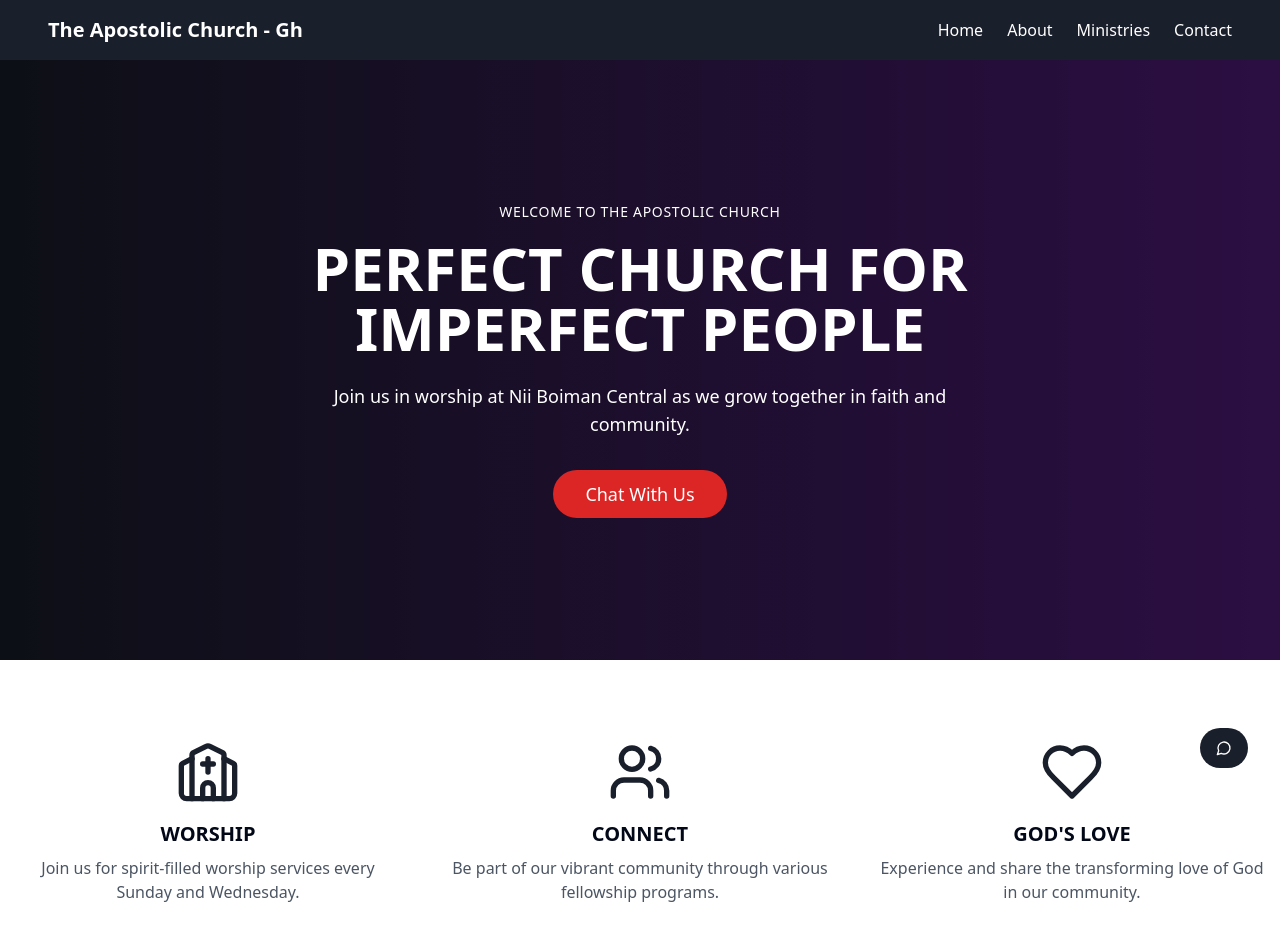
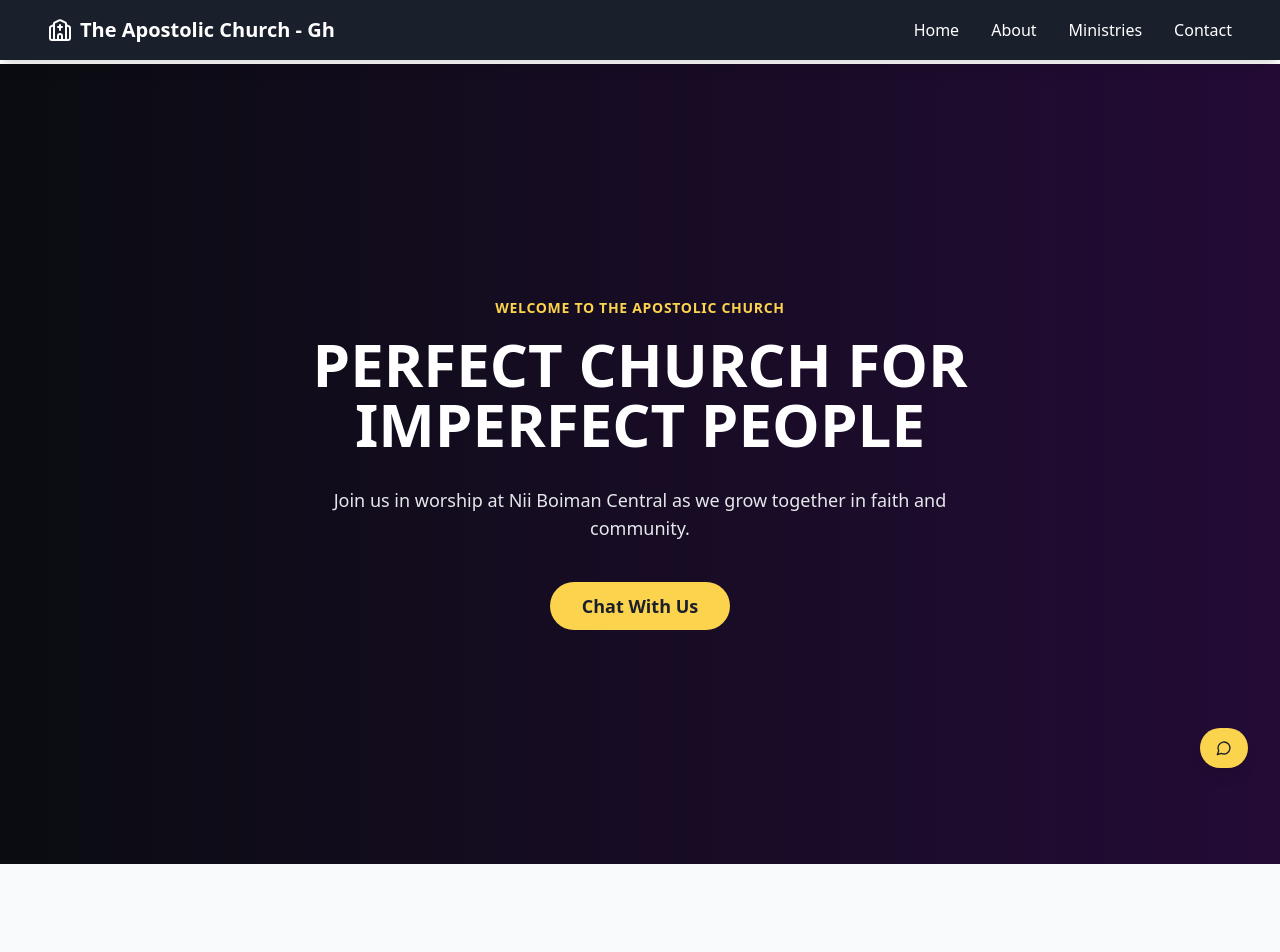
Before and after one commit to karhin20/church-website1, a React (Vite) app: page / in a window 1280 px wide. Shown: the top 952 px of the page. Built offline with nearby package versions, Linux system fonts and the light colour scheme.

Commit message:
Improve website design based on inspiration
Enhance the current website's design by incorporating elements from the reference provided (https://preview.colorlib.com/#salvation) to improve aesthetics and user experience.
[skip gpt_engineer]

```diff
--- a/src/pages/Index.tsx
+++ b/src/pages/Index.tsx
@@ -13,53 +13,58 @@ const Index = () => {
   return (
     <div className="min-h-screen bg-white">
       {/* Navigation */}
-      <nav className="bg-church-primary text-white p-4 relative">
+      <nav className="bg-church-primary text-white p-4 fixed w-full top-0 z-50 shadow-lg">
         <div className="container mx-auto flex justify-between items-center">
-          <h1 className="text-xl font-bold">The Apostolic Church - Gh</h1>
+          <h1 className="text-xl font-bold flex items-center">
+            <Church className="mr-2 h-6 w-6" />
+            <span className="hidden sm:inline">The Apostolic Church - Gh</span>
+            <span className="sm:hidden">TAC-Gh</span>
+          </h1>
 
           {/* Mobile Menu Button */}
           <button
-            className="md:hidden text-white"
+            className="md:hidden text-white hover:text-church-secondary transition-colors"
             onClick={toggleMenu}
+            aria-label="Toggle menu"
           >
             {isMenuOpen ? <X size={24} /> : <Menu size={24} />}
           </button>
 
           {/* Desktop Menu */}
-          <div className="hidden md:flex space-x-6">
-            <a href="#" className="hover:text-church-secondary">Home</a>
-            <a href="#" className="hover:text-church-secondary">About</a>
-            <a href="#" className="hover:text-church-secondary">Ministries</a>
-            <a href="#" className="hover:text-church-secondary">Contact</a>
+          <div className="hidden md:flex space-x-8">
+            <a href="#" className="hover:text-church-secondary transition-colors duration-200 font-medium">Home</a>
+            <a href="#" className="hover:text-church-secondary transition-colors duration-200 font-medium">About</a>
+            <a href="#" className="hover:text-church-secondary transition-colors duration-200 font-medium">Ministries</a>
+            <a href="#" className="hover:text-church-secondary transition-colors duration-200 font-medium">Contact</a>
           </div>
         </div>
 
         {/* Mobile Menu Dropdown */}
         {isMenuOpen && (
-          <div className="absolute top-full left-0 right-0 bg-church-primary md:hidden z-50">
-            <div className="flex flex-col items-center py-4 space-y-4">
-              <a href="#" className="hover:text-church-secondary">Home</a>
-              <a href="#" className="hover:text-church-secondary">About</a>
-              <a href="#" className="hover:text-church-secondary">Ministries</a>
-              <a href="#" className="hover:text-church-secondary">Contact</a>
+          <div className="absolute top-full left-0 right-0 bg-church-primary/95 backdrop-blur-sm md:hidden z-50 animate-fade-in">
+            <div className="flex flex-col items-center py-6 space-y-6">
+              <a href="#" className="hover:text-church-secondary transition-colors duration-200 font-medium">Home</a>
+              <a href="#" className="hover:text-church-secondary transition-colors duration-200 font-medium">About</a>
+              <a href="#" className="hover:text-church-secondary transition-colors duration-200 font-medium">Ministries</a>
+              <a href="#" className="hover:text-church-secondary transition-colors duration-200 font-medium">Contact</a>
             </div>
           </div>
         )}
       </nav>
 
       {/* Hero Section */}
-      <section className="relative h-[600px] bg-gradient-to-r from-church-primary to-purple-900 text-white">
-        <div className="absolute inset-0 bg-black/50"></div>
+      <section className="relative h-screen bg-gradient-to-r from-church-primary to-purple-900 text-white mt-16">
+        <div className="absolute inset-0 bg-black/60"></div>
         <div className="relative container mx-auto h-full flex flex-col justify-center items-center text-center px-4">
-          <h2 className="text-sm uppercase tracking-wider mb-4">Welcome to The Apostolic Church</h2>
-          <h1 className="text-4xl md:text-6xl font-bold mb-6">
+          <h2 className="text-sm uppercase tracking-wider mb-4 text-church-secondary font-semibold animate-fade-in">Welcome to The Apostolic Church</h2>
+          <h1 className="text-4xl md:text-6xl font-bold mb-8 leading-tight animate-fade-in delay-100">
             PERFECT CHURCH FOR<br />IMPERFECT PEOPLE
           </h1>
-          <p className="max-w-2xl mb-8 text-lg">
+          <p className="max-w-2xl mb-10 text-lg text-gray-200 animate-fade-in delay-200">
             Join us in worship at Nii Boiman Central as we grow together in faith and community.
           </p>
-          <Link to="/chat">
-            <Button className="bg-red-600 hover:bg-red-700 text-white px-8 py-6 text-lg rounded-full">
+          <Link to="/chat" className="animate-fade-in delay-300">
+            <Button className="bg-church-secondary hover:bg-church-secondary/90 text-church-primary px-8 py-6 text-lg rounded-full font-semibold transition-all duration-300 hover:scale-105">
               Chat With Us
             </Button>
           </Link>
@@ -67,37 +72,37 @@ const Index = () => {
       </section>
 
       {/* Features Section */}
-      <section className="py-20 bg-white">
+      <section className="py-24 bg-gray-50">
         <div className="container mx-auto grid md:grid-cols-3 gap-12 px-4">
           {/* Worship */}
-          <div className="text-center">
-            <div className="flex justify-center mb-4">
-              <Church className="w-16 h-16 text-church-primary" />
+          <div className="text-center group hover:scale-105 transition-transform duration-300 p-8 rounded-lg bg-white shadow-lg">
+            <div className="flex justify-center mb-6">
+              <Church className="w-16 h-16 text-church-secondary group-hover:text-church-primary transition-colors duration-300" />
             </div>
-            <h3 className="text-xl font-bold mb-2">WORSHIP</h3>
-            <p className="text-gray-600">
+            <h3 className="text-2xl font-bold mb-4 text-church-primary">WORSHIP</h3>
+            <p className="text-gray-600 leading-relaxed">
               Join us for spirit-filled worship services every Sunday and Wednesday.
             </p>
           </div>
 
           {/* Connect */}
-          <div className="text-center">
-            <div className="flex justify-center mb-4">
-              <Users className="w-16 h-16 text-church-primary" />
+          <div className="text-center group hover:scale-105 transition-transform duration-300 p-8 rounded-lg bg-white shadow-lg">
+            <div className="flex justify-center mb-6">
+              <Users className="w-16 h-16 text-church-secondary group-hover:text-church-primary transition-colors duration-300" />
             </div>
-            <h3 className="text-xl font-bold mb-2">CONNECT</h3>
-            <p className="text-gray-600">
+            <h3 className="text-2xl font-bold mb-4 text-church-primary">CONNECT</h3>
+            <p className="text-gray-600 leading-relaxed">
               Be part of our vibrant community through various fellowship programs.
             </p>
           </div>
 
           {/* God's Love */}
-          <div className="text-center">
-            <div className="flex justify-center mb-4">
-              <Heart className="w-16 h-16 text-church-primary" />
+          <div className="text-center group hover:scale-105 transition-transform duration-300 p-8 rounded-lg bg-white shadow-lg">
+            <div className="flex justify-center mb-6">
+              <Heart className="w-16 h-16 text-church-secondary group-hover:text-church-primary transition-colors duration-300" />
             </div>
-            <h3 className="text-xl font-bold mb-2">GOD'S LOVE</h3>
-            <p className="text-gray-600">
+            <h3 className="text-2xl font-bold mb-4 text-church-primary">GOD'S LOVE</h3>
+            <p className="text-gray-600 leading-relaxed">
               Experience and share the transforming love of God in our community.
             </p>
           </div>
@@ -107,7 +112,7 @@ const Index = () => {
       {/* Chat Button (Fixed) */}
       <div className="fixed bottom-8 right-8">
         <Link to="/chat">
-          <Button className="bg-church-primary hover:bg-church-primary/90 text-white rounded-full p-4">
+          <Button className="bg-church-secondary hover:bg-church-secondary/90 text-church-primary rounded-full p-4 shadow-lg hover:scale-110 transition-all duration-300">
             <MessageCircle className="w-6 h-6" />
           </Button>
         </Link>
```
